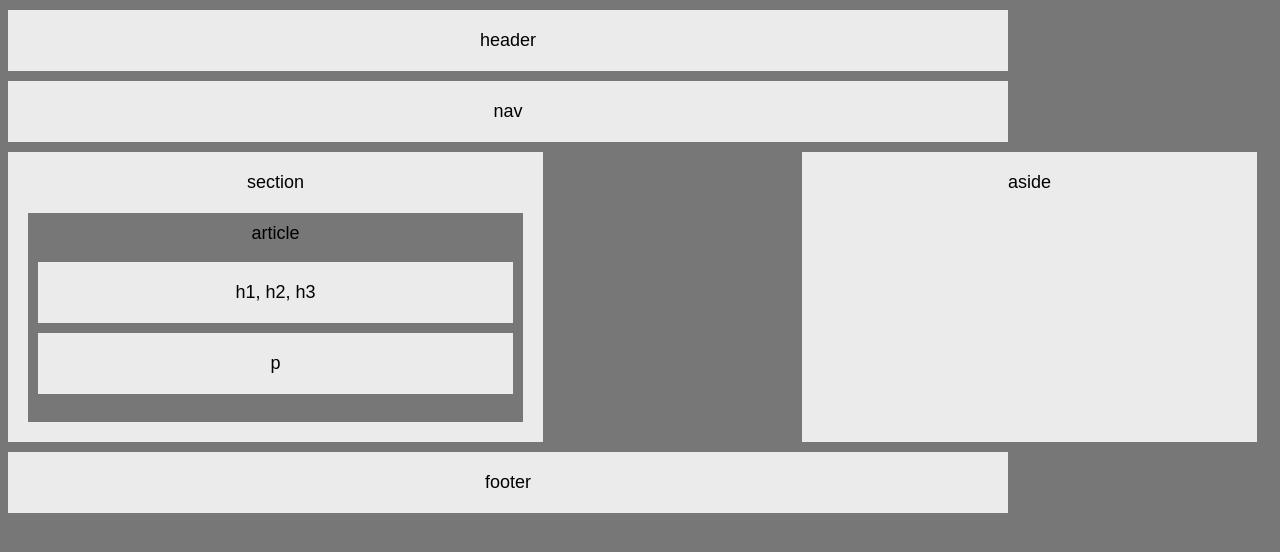
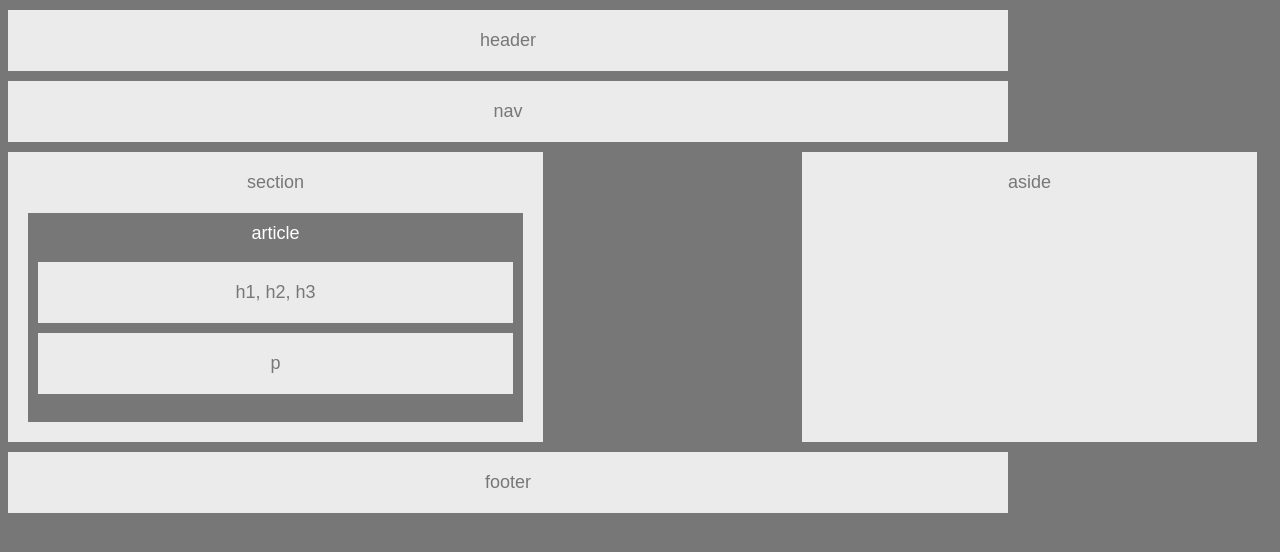
Before and after one commit to kimboslice82/HW-Wireframe, a plain HTML site: page index.html in a window 1280 px wide. Drawn offline with Linux system fonts and the light colour scheme.

Commit message:
<COMMENT>

```diff
--- a/style.css
+++ b/style.css
@@ -2,6 +2,7 @@
 /*set the font family and size to entire html document*/
 html {
 	background-color: #777;
+	color: #777;
 	font-size: 18px;
 	font-family: 'arial', 'Helvetica Neue', Helvetica, sans-serif;
 }
@@ -46,6 +47,7 @@
 	background-color: #777;
 	padding: 10px;
 	margin-top: 20px;
+	color: white;
 
 }
 
@@ -53,12 +55,14 @@
 	background-color: #ebebeb;
 	padding: 20px;
 	margin-bottom: 10px;
+	color: #777;
 }
 
 .p {
 	background-color: #ebebeb;
 	padding: 20px;
 	margin-top: 10px;
+	color: #777;
 }
 
 
```
Also changed, not shown: 1 other file.
